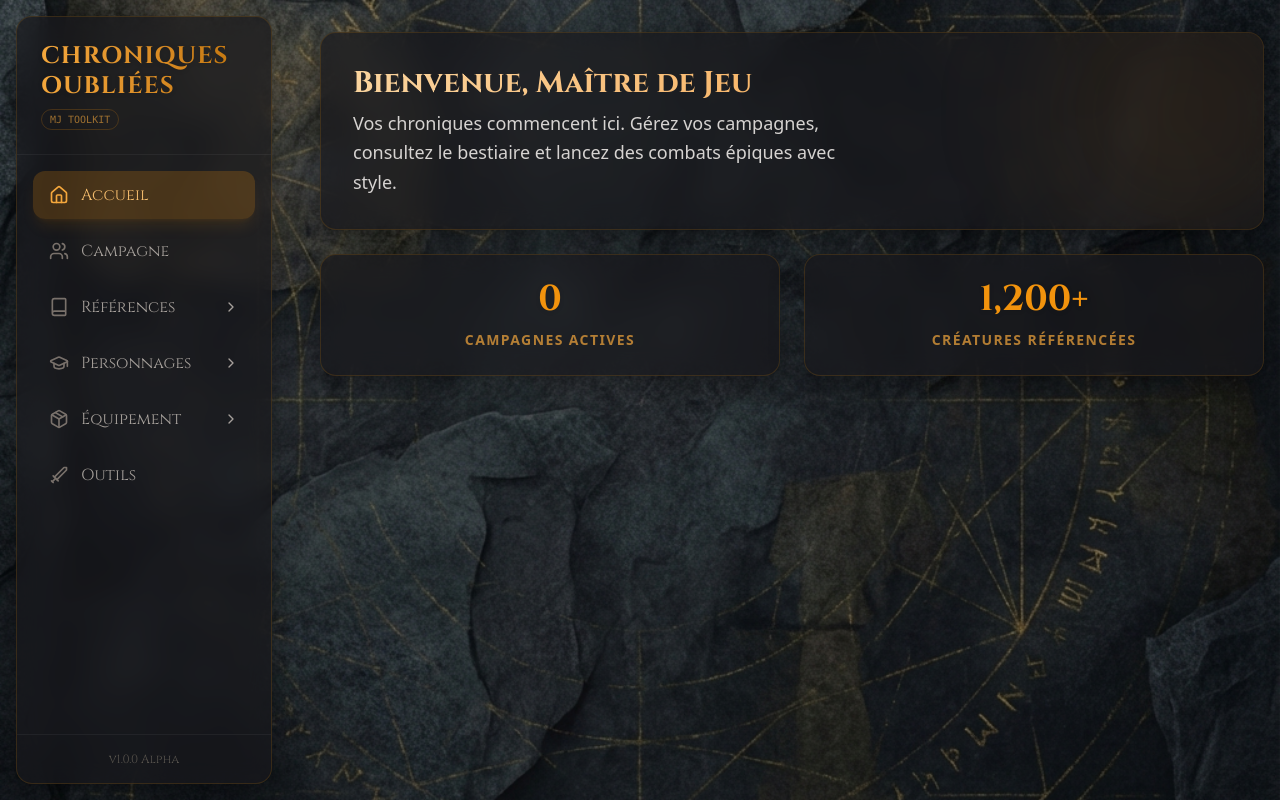
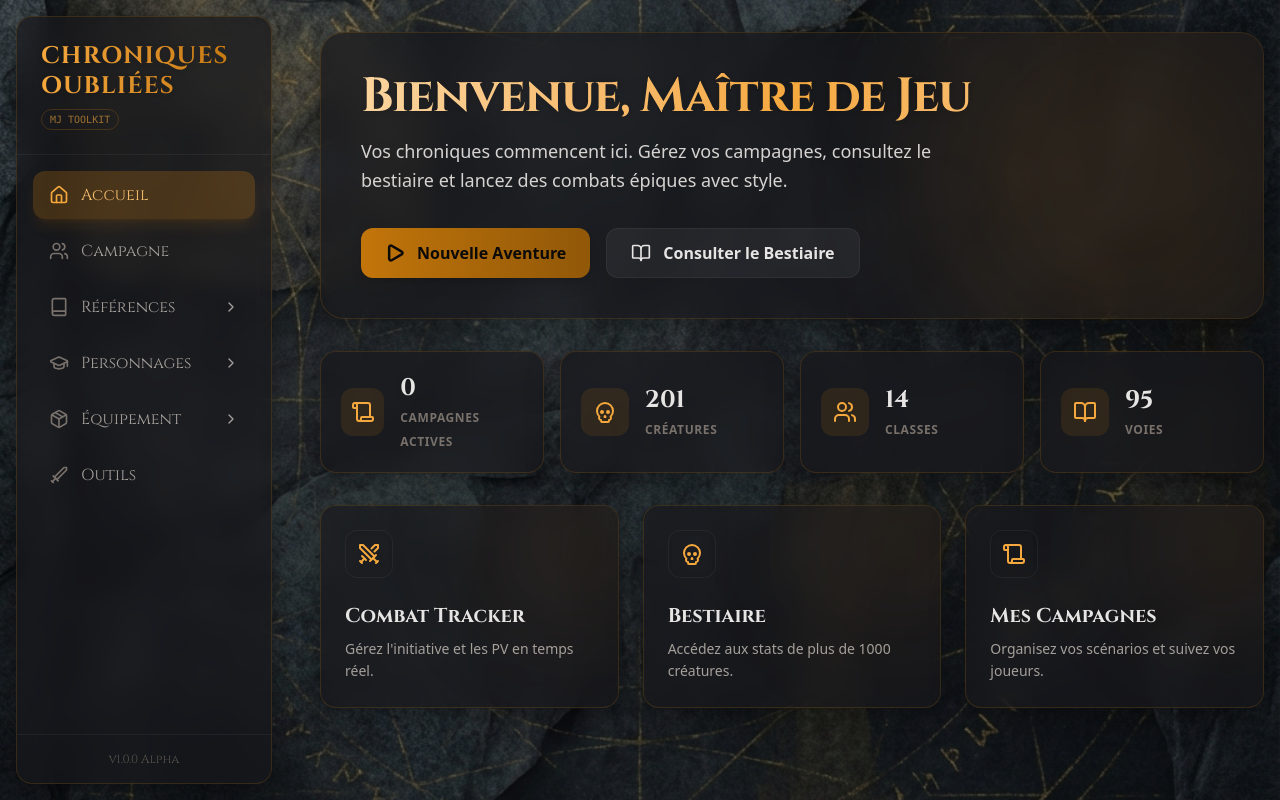
Before and after one commit to nauno40/ChroncilesOublieeFantasy, a React (Vite) app in the folder app/: page / in a window 1280 px wide. Built offline with nearby package versions, Linux system fonts and the light colour scheme.

Commit message:
feat: Implement Home page dashboard with dynamic stats, quick actions, and campaign management.

```diff
--- a/app/src/pages/Home.tsx
+++ b/app/src/pages/Home.tsx
@@ -1,26 +1,183 @@
-import React from 'react';
+import React, { useMemo } from 'react';
+import { useNavigate, Link } from 'react-router-dom';
+import { BookOpen, Swords, Scroll, Skull, ChevronRight, Users, Play } from 'lucide-react';
+import { getCampaigns } from '../utils/campaignService';
+import creaturesData from '../data/creatures.json';
+import voiesData from '../data/voies.json';
+import profilesData from '../data/profiles.json';
 
 export const Home: React.FC = () => {
+    const navigate = useNavigate();
+
+    // Load data
+    const campaigns = useMemo(() => getCampaigns(), []);
+    const creaturesCount = (creaturesData as any[]).length;
+    const voiesCount = (voiesData as any[]).length;
+    const profilesCount = (profilesData as any[]).length;
+
+    // Determine the most recent campaign to resume
+    const lastCampaign = useMemo(() => {
+        if (campaigns.length === 0) return null;
+        return [...campaigns].sort((a, b) => (b.updated_at || 0) - (a.updated_at || 0))[0];
+    }, [campaigns]);
+
     return (
-        <div className="max-w-6xl mx-auto space-y-6">
-            <div className="glass-panel rounded-2xl p-8 border-primary-500/20 relative overflow-hidden group">
-                <div className="absolute top-0 right-0 w-64 h-64 bg-primary-600/10 rounded-full blur-3xl group-hover:bg-primary-600/20 transition-colors duration-500 transform translate-x-12 -translate-y-12"></div>
-                <h2 className="text-3xl font-display font-bold text-transparent bg-clip-text bg-gradient-to-r from-primary-200 to-primary-500 mb-2 relative z-10">Bienvenue, Maître de Jeu</h2>
-                <p className="text-stone-300 max-w-lg relative z-10 text-lg leading-relaxed">
-                    Vos chroniques commencent ici. Gérez vos campagnes, consultez le bestiaire et lancez des combats épiques avec style.
-                </p>
+        <div className="max-w-6xl mx-auto space-y-8 animate-fade-in">
+            {/* Hero Section */}
+            <div className="glass-panel rounded-3xl p-8 md:p-10 border-primary-500/20 relative overflow-hidden group">
+                <div className="absolute top-0 right-0 w-96 h-96 bg-primary-600/10 rounded-full blur-3xl group-hover:bg-primary-600/20 transition-colors duration-1000 transform translate-x-12 -translate-y-12"></div>
+
+                <div className="relative z-10">
+                    <h2 className="text-4xl md:text-5xl font-display font-bold text-transparent bg-clip-text bg-gradient-to-r from-primary-200 via-primary-400 to-primary-200 mb-4 tracking-tight drop-shadow-sm">
+                        Bienvenue, Maître de Jeu
+                    </h2>
+                    <p className="text-stone-300 max-w-xl text-lg leading-relaxed mb-8">
+                        Vos chroniques commencent ici. Gérez vos campagnes, consultez le bestiaire et lancez des combats épiques avec style.
+                    </p>
+
+                    <div className="flex flex-wrap gap-4">
+                        {lastCampaign ? (
+                            <button
+                                onClick={() => navigate(`/campaign/${lastCampaign.id}`)}
+                                className="bg-gradient-to-r from-primary-600 to-primary-700 hover:from-primary-500 hover:to-primary-600 text-stone-950 font-bold px-6 py-3 rounded-xl flex items-center gap-3 transition-all shadow-lg hover:shadow-primary-500/20 hover:-translate-y-0.5"
+                            >
+                                <Play size={20} strokeWidth={3} />
+                                <span>Reprendre : {lastCampaign.name}</span>
+                            </button>
+                        ) : (
+                            <button
+                                onClick={() => navigate('/campaign')}
+                                className="bg-gradient-to-r from-primary-600 to-primary-700 hover:from-primary-500 hover:to-primary-600 text-stone-950 font-bold px-6 py-3 rounded-xl flex items-center gap-3 transition-all shadow-lg hover:shadow-primary-500/20 hover:-translate-y-0.5"
+                            >
+                                <Play size={20} strokeWidth={3} />
+                                <span>Nouvelle Aventure</span>
+                            </button>
+                        )}
+
+                        <Link
+                            to="/bestiary"
+                            className="bg-white/5 hover:bg-white/10 text-stone-200 font-bold px-6 py-3 rounded-xl flex items-center gap-3 transition-all border border-white/5 hover:border-white/10"
+                        >
+                            <BookOpen size={20} />
+                            <span>Consulter le Bestiaire</span>
+                        </Link>
+                    </div>
+                </div>
             </div>
 
-            <div className="grid grid-cols-2 gap-6">
-                <div className="glass-panel p-6 rounded-2xl border-white/5 text-center hover:border-primary-500/30 transition-all hover:-translate-y-1">
-                    <span className="block text-4xl font-display font-bold text-primary-500 mb-2 drop-shadow-sm">0</span>
-                    <span className="text-sm font-bold uppercase tracking-widest text-primary-400/70">Campagnes Actives</span>
-                </div>
-                <div className="glass-panel p-6 rounded-2xl border-white/5 text-center hover:border-primary-500/30 transition-all hover:-translate-y-1">
-                    <span className="block text-4xl font-display font-bold text-primary-500 mb-2 drop-shadow-sm">1,200+</span>
-                    <span className="text-sm font-bold uppercase tracking-widest text-primary-400/70">Créatures Référencées</span>
-                </div>
+            {/* Stats Grid */}
+            <div className="grid grid-cols-2 md:grid-cols-4 gap-4">
+                <StatsCard
+                    label="Campagnes Actives"
+                    value={campaigns.length}
+                    icon={Scroll}
+                    delay={0}
+                />
+                <StatsCard
+                    label="Créatures"
+                    value={creaturesCount}
+                    icon={Skull}
+                    delay={100}
+                />
+                <StatsCard
+                    label="Classes"
+                    value={profilesCount}
+                    icon={Users}
+                    delay={200}
+                />
+                <StatsCard
+                    label="Voies"
+                    value={voiesCount}
+                    icon={BookOpen}
+                    delay={300}
+                />
+            </div>
+
+            {/* Quick Actions */}
+            <div className="grid md:grid-cols-3 gap-6">
+                <QuickActionCard
+                    to="/combat"
+                    title="Combat Tracker"
+                    description="Gérez l'initiative et les PV en temps réel."
+                    icon={Swords}
+                />
+                <QuickActionCard
+                    to="/bestiary"
+                    title="Bestiaire"
+                    description="Accédez aux stats de plus de 1000 créatures."
+                    icon={Skull}
+                />
+                <QuickActionCard
+                    to="/campaign"
+                    title="Mes Campagnes"
+                    description="Organisez vos scénarios et suivez vos joueurs."
+                    icon={Scroll}
+                />
             </div>
         </div>
     );
 };
+
+interface StatsCardProps {
+    label: string;
+    value: number | string;
+    icon: React.ElementType;
+    delay: number;
+}
+
+const StatsCard: React.FC<StatsCardProps> = ({ label, value, icon: Icon, delay }) => (
+    <div
+        className="glass-panel p-5 rounded-2xl border-white/5 flex items-center gap-4 hover:border-primary-500/30 transition-all hover:-translate-y-1 group"
+        style={{ animationDelay: `${delay}ms` }}
+    >
+        <div className="w-12 h-12 rounded-xl bg-primary-500/10 flex items-center justify-center text-primary-400 group-hover:bg-primary-500 group-hover:text-stone-950 transition-colors duration-300">
+            <Icon size={24} />
+        </div>
+        <div>
+            <span className="block text-2xl font-display font-bold text-stone-200 group-hover:text-primary-400 transition-colors">
+                {value}
+            </span>
+            <span className="text-xs font-bold uppercase tracking-wider text-stone-500 group-hover:text-primary-500/70 transition-colors">
+                {label}
+            </span>
+        </div>
+    </div>
+);
+
+interface QuickActionCardProps {
+    to: string;
+    title: string;
+    description: string;
+    icon: React.ElementType;
+}
+
+const QuickActionCard: React.FC<QuickActionCardProps> = ({ to, title, description, icon: Icon }) => (
+    <Link
+        to={to}
+        className="glass-panel p-6 rounded-2xl group relative overflow-hidden transition-all duration-300 hover:scale-[1.02] hover:border-primary-500/30 block h-full select-none"
+    >
+        {/* Subtle Gradient Blob */}
+        <div className="absolute -top-10 -right-10 w-40 h-40 bg-primary-600/10 rounded-full blur-3xl group-hover:bg-primary-600/20 transition-colors duration-500"></div>
+
+        <div className="relative z-10 flex flex-col h-full justify-between">
+            <div className="flex justify-between items-start mb-6">
+                <div className="w-12 h-12 rounded-xl bg-primary-950/40 border border-white/5 flex items-center justify-center text-primary-400 group-hover:scale-110 group-hover:bg-primary-500 group-hover:text-stone-900 transition-all duration-300 shadow-inner">
+                    <Icon size={24} />
+                </div>
+
+                <div className="w-8 h-8 rounded-full flex items-center justify-center opacity-0 group-hover:opacity-100 transform -translate-x-2 group-hover:translate-x-0 transition-all duration-300 text-primary-500">
+                    <ChevronRight size={20} />
+                </div>
+            </div>
+
+            <div>
+                <h3 className="text-xl font-display font-bold text-stone-200 group-hover:text-primary-300 transition-colors mb-2">
+                    {title}
+                </h3>
+                <p className="text-sm text-stone-400 leading-relaxed group-hover:text-stone-300 transition-colors">
+                    {description}
+                </p>
+            </div>
+        </div>
+    </Link>
+);
```
Also changed, not shown: 1 other file (tests, documents, lock files or other folders).
